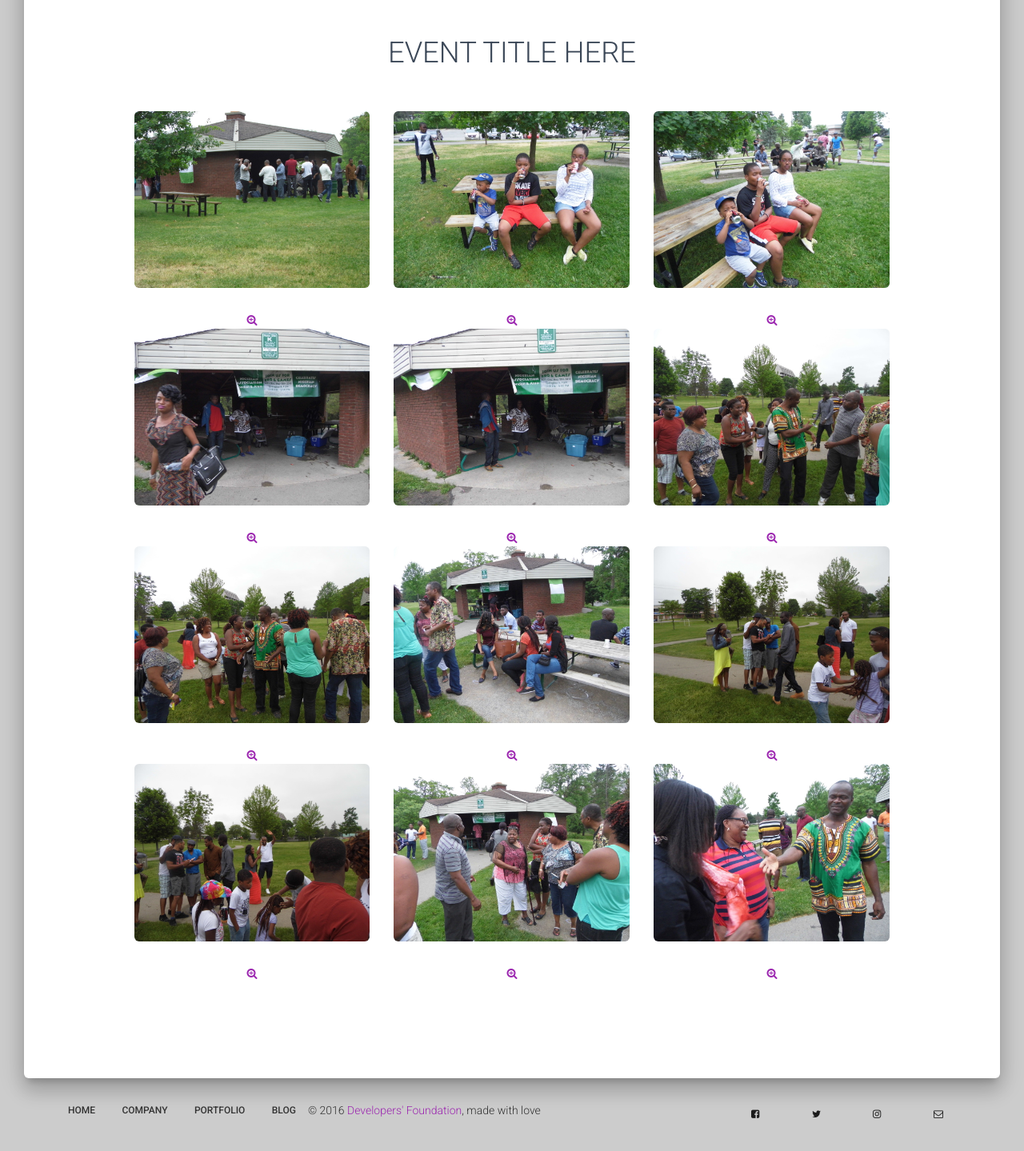
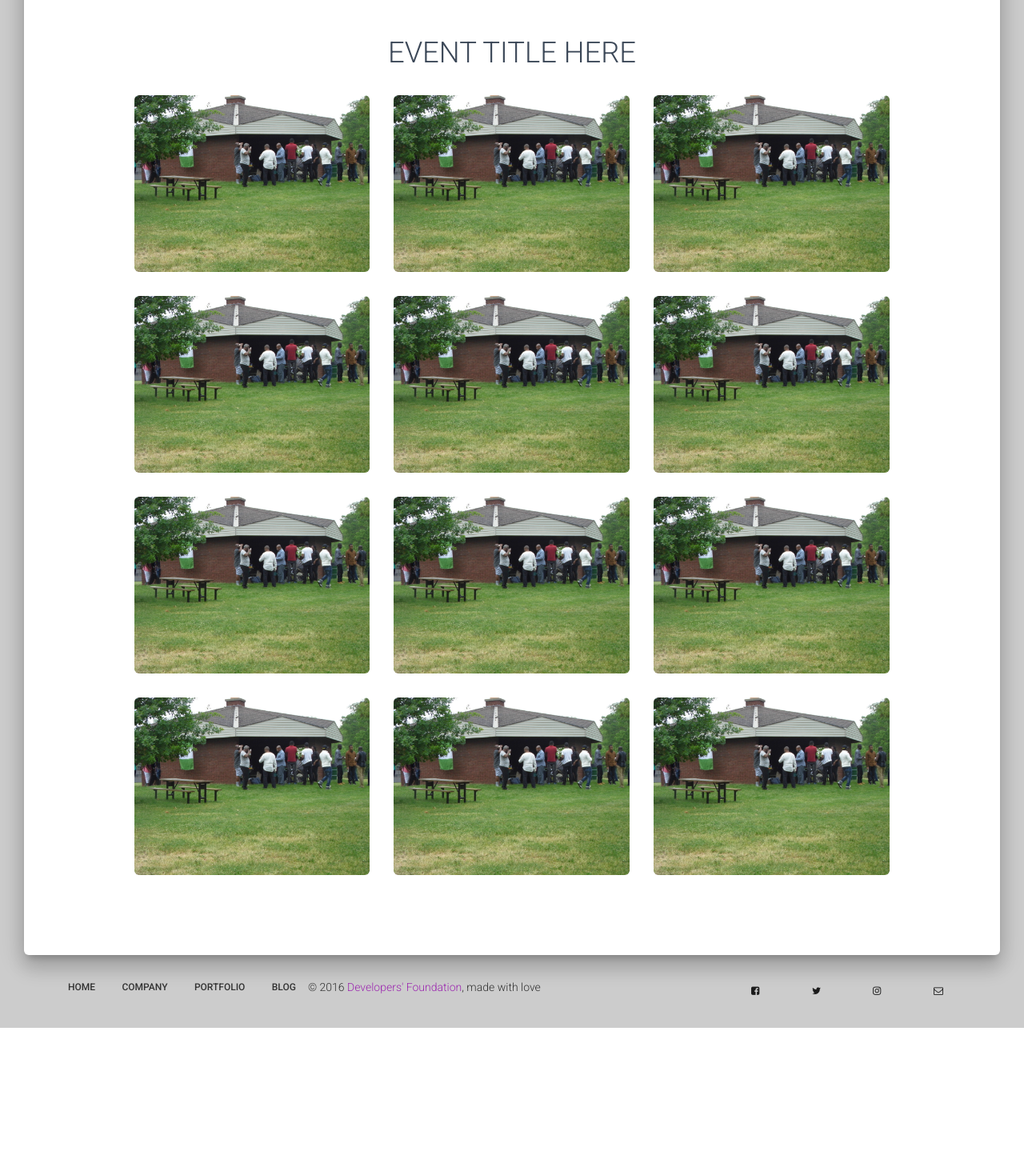
Before and after one commit to Developers-Foundation/nigerian-association, a PHP site: page /gallery.php in a window 1280 px wide. Shown: the part 301-1740 px from the top of the page at 80% size. After the commit the page ends 1586 px from the top, so only its background shows below. Run offline with PHP 8.4, Linux system fonts and the light colour scheme; some libraries are stand-ins or nearby versions.

Commit message:
Alpha Gallery Done

```diff
--- a/public_html/assets/css/material-kit.css
+++ b/public_html/assets/css/material-kit.css
@@ -3011,7 +3011,8 @@ h6, .h6 {
 }
 
 .modal-backdrop {
-    background: rgba(0, 0, 0, 0.3);
+    /*background: rgba(0, 0, 0, 0.3);*/
+    background: rgba(0, 0, 0, 1);
 }
 
 .modal .modal-dialog {
@@ -3025,6 +3026,14 @@ h6, .h6 {
 .modal .modal-header .close:hover, .modal .modal-header .close:focus {
     opacity: 1;
     color: #555555;
+}
+
+.modal.carousel-fit .modal-body {
+    padding: 0 !important;
+}
+
+.modal.carousel {
+    position: fixed;
 }
 
 .panel {
@@ -3761,24 +3770,6 @@ h2.title {
     margin: 10px auto 0;
 }
 
-.index-page .sub-brand {
-    margin-top: 15vh;
-    color: #FFFFFF;
-    text-align: center;
-}
-
-.index-page .sub-brand h1 {
-    font-size: 4em;
-    font-weight: 600;
-}
-
-.index-page .sub-brand h3 {
-    font-size: 1.2em;
-    text-transform: uppercase;
-    max-width: 600px;
-    margin: 10px auto 0;
-}
-
 .index-page .section-basic {
     padding-top: 15px;
 }
@@ -3846,6 +3837,53 @@ h2.title {
 .profile-page .gallery img {
     width: 100%;
     margin-bottom: 30px;
+}
+
+.gallery-page .sub-brand {
+    margin-top: 15vh;
+    color: #FFFFFF;
+    text-align: center;
+}
+
+.gallery-page .sub-brand h1 {
+    font-size: 4em;
+    font-weight: 600;
+}
+
+.gallery-page .sub-brand h3 {
+    font-size: 1.2em;
+    text-transform: uppercase;
+    max-width: 600px;
+    margin: 10px auto 0;
+}
+
+.gallery-page .gallery-item {
+    margin-bottom: 30px;
+}
+
+.gallery-page .gallery-item .hover-bg {
+    position: relative;
+}
+
+.gallery-page .gallery-item .hover-bg {
+    position: relative;
+}
+
+.hover-bg:hover .hover-text {
+    opacity: 1;
+}
+
+.hover-bg .hover-text {
+    position: absolute;
+    text-align: center;
+    margin: 0 auto;
+    color: #ffffff;
+    background: rgba(0,0,0,0.66);
+    padding: 25% 0;
+    height: 100%;
+    width: 100%;
+    opacity: 0;
+    transition: all 0.5s;
 }
 
 .signup-page .wrapper > .header {
--- a/public_html/gallery.html
+++ b/public_html/gallery.html
@@ -11,8 +11,8 @@
     </div>
 </div>
 
-<div class="main main-raised profile-page">
-    <div class="section profile-content">
+<div class="main main-raised">
+    <div class="section gallery-content">
         <div class="container">
             <div class="row">
                 <div class="col-md-10 col-md-offset-1 text-center">
@@ -22,71 +22,166 @@
                     <div class="gallery">
                         <div class="row">
                             <div class="col-md-4">
-                                <a href="#lb-gallery2-5" data-slide-to="0" data-toggle="modal">
+                                <div class="gallery-item">
+                                    <div class="hover-bg">
+                                        <a href="#nob-lb-gallery" data-slide-to="0" data-toggle="modal">
+                                            <div class="hover-text img-rounded">
+                                                <h4>Test</h4>
+                                                <div class="clearfix"></div>
+                                                <i class="fa fa-search-plus" aria-hidden="true"></i>
+                                            </div>
                                             <img src="assets/img/gallery/P1000850-1024x768.jpg"
                                                  class="img-responsive img-rounded">
-                                    <i class="fa fa-search-plus" aria-hidden="true"></i>
-                                </a>
-                                <a href="#lb-gallery2-5" data-slide-to="0" data-toggle="modal">
-                                    <img src="assets/img/gallery/P1000853-1024x768.jpg"
-                                         class="img-responsive img-rounded">
-                                    <i class="fa fa-search-plus" aria-hidden="true"></i>
-                                </a>
-                                <a href="#lb-gallery2-5" data-slide-to="0" data-toggle="modal">
-                                    <img src="assets/img/gallery/P1000856-1024x768.jpg"
-                                         class="img-responsive img-rounded">
-                                    <i class="fa fa-search-plus" aria-hidden="true"></i>
-                                </a>
-                                <a href="#lb-gallery2-5" data-slide-to="0" data-toggle="modal">
-                                    <img src="assets/img/gallery/P1000859-1024x768.jpg"
-                                         class="img-responsive img-rounded">
-                                    <i class="fa fa-search-plus" aria-hidden="true"></i>
                                         </a>
                                     </div>
-                            <div class="col-md-4">
-                                <a href="#lb-gallery2-5" data-slide-to="0" data-toggle="modal">
-                                    <img src="assets/img/gallery/P1000851-1024x768.jpg"
+                                </div>
+                                <div class="gallery-item">
+                                    <div class="hover-bg">
+                                        <a href="#nob-lb-gallery" data-slide-to="0" data-toggle="modal">
+                                            <div class="hover-text img-rounded">
+                                                <h4>Test</h4>
+                                                <div class="clearfix"></div>
+                                                <i class="fa fa-search-plus" aria-hidden="true"></i>
+                                            </div>
+                                            <img src="assets/img/gallery/P1000850-1024x768.jpg"
                                                  class="img-responsive img-rounded">
-                                    <i class="fa fa-search-plus" aria-hidden="true"></i>
-                                </a>
-                                <a href="#lb-gallery2-5" data-slide-to="0" data-toggle="modal">
-                                    <img src="assets/img/gallery/P1000854-1024x768.jpg"
-                                         class="img-responsive img-rounded">
-                                    <i class="fa fa-search-plus" aria-hidden="true"></i>
-                                </a>
-                                <a href="#lb-gallery2-5" data-slide-to="0" data-toggle="modal">
-                                    <img src="assets/img/gallery/P1000857-1024x768.jpg"
-                                         class="img-responsive img-rounded">
-                                    <i class="fa fa-search-plus" aria-hidden="true"></i>
-                                </a>
-                                <a href="#lb-gallery2-5" data-slide-to="0" data-toggle="modal">
-                                    <img src="assets/img/gallery/P1000860-1024x768.jpg"
-                                         class="img-responsive img-rounded">
-                                    <i class="fa fa-search-plus" aria-hidden="true"></i>
                                         </a>
                                     </div>
+                                </div>
+                                <div class="gallery-item">
+                                    <div class="hover-bg">
+                                        <a href="#nob-lb-gallery" data-slide-to="0" data-toggle="modal">
+                                            <div class="hover-text img-rounded">
+                                                <h4>Test</h4>
+                                                <div class="clearfix"></div>
+                                                <i class="fa fa-search-plus" aria-hidden="true"></i>
+                                            </div>
+                                            <img src="assets/img/gallery/P1000850-1024x768.jpg"
+                                                 class="img-responsive img-rounded">
+                                        </a>
+                                    </div>
+                                </div>
+                                <div class="gallery-item">
+                                    <div class="hover-bg">
+                                        <a href="#nob-lb-gallery" data-slide-to="0" data-toggle="modal">
+                                            <div class="hover-text img-rounded">
+                                                <h4>Test</h4>
+                                                <div class="clearfix"></div>
+                                                <i class="fa fa-search-plus" aria-hidden="true"></i>
+                                            </div>
+                                            <img src="assets/img/gallery/P1000850-1024x768.jpg"
+                                                 class="img-responsive img-rounded">
+                                        </a>
+                                    </div>
+                                </div>
+                            </div>
                             <div class="col-md-4">
-                                <a href="#lb-gallery2-5" data-slide-to="0" data-toggle="modal">
-                                    <img src="assets/img/gallery/P1000852-1024x768.jpg"
+                                <div class="gallery-item">
+                                    <div class="hover-bg">
+                                        <a href="#nob-lb-gallery" data-slide-to="0" data-toggle="modal">
+                                            <div class="hover-text img-rounded">
+                                                <h4>Test</h4>
+                                                <div class="clearfix"></div>
+                                                <i class="fa fa-search-plus" aria-hidden="true"></i>
+                                            </div>
+                                            <img src="assets/img/gallery/P1000850-1024x768.jpg"
                                                  class="img-responsive img-rounded">
+                                        </a>
+                                    </div>
+                                </div>
+                                <div class="gallery-item">
+                                    <div class="hover-bg">
+                                        <a href="#nob-lb-gallery" data-slide-to="0" data-toggle="modal">
+                                            <div class="hover-text img-rounded">
+                                                <h4>Test</h4>
+                                                <div class="clearfix"></div>
                                                 <i class="fa fa-search-plus" aria-hidden="true"></i>
+                                            </div>
+                                            <img src="assets/img/gallery/P1000850-1024x768.jpg"
+                                                 class="img-responsive img-rounded">
                                         </a>
-                                <a href="#lb-gallery2-5" data-slide-to="0" data-toggle="modal">
-                                    <img src="assets/img/gallery/P1000855-1024x768.jpg"
+                                    </div>
+                                </div>
+                                <div class="gallery-item">
+                                    <div class="hover-bg">
+                                        <a href="#nob-lb-gallery" data-slide-to="0" data-toggle="modal">
+                                            <div class="hover-text img-rounded">
+                                                <h4>Test</h4>
+                                                <div class="clearfix"></div>
+                                                <i class="fa fa-search-plus" aria-hidden="true"></i>
+                                            </div>
+                                            <img src="assets/img/gallery/P1000850-1024x768.jpg"
                                                  class="img-responsive img-rounded">
+                                        </a>
+                                    </div>
+                                </div>
+                                <div class="gallery-item">
+                                    <div class="hover-bg">
+                                        <a href="#nob-lb-gallery" data-slide-to="0" data-toggle="modal">
+                                            <div class="hover-text img-rounded">
+                                                <h4>Test</h4>
+                                                <div class="clearfix"></div>
                                                 <i class="fa fa-search-plus" aria-hidden="true"></i>
+                                            </div>
+                                            <img src="assets/img/gallery/P1000850-1024x768.jpg"
+                                                 class="img-responsive img-rounded">
                                         </a>
-                                <a href="#lb-gallery2-5" data-slide-to="0" data-toggle="modal">
-                                    <img src="assets/img/gallery/P1000858-1024x768.jpg"
+                                    </div>
+                                </div>
+                            </div>
+                            <div class="col-md-4">
+                                <div class="gallery-item">
+                                    <div class="hover-bg">
+                                        <a href="#nob-lb-gallery" data-slide-to="0" data-toggle="modal">
+                                            <div class="hover-text img-rounded">
+                                                <h4>Test</h4>
+                                                <div class="clearfix"></div>
+                                                <i class="fa fa-search-plus" aria-hidden="true"></i>
+                                            </div>
+                                            <img src="assets/img/gallery/P1000850-1024x768.jpg"
                                                  class="img-responsive img-rounded">
+                                        </a>
+                                    </div>
+                                </div>
+                                <div class="gallery-item">
+                                    <div class="hover-bg">
+                                        <a href="#nob-lb-gallery" data-slide-to="0" data-toggle="modal">
+                                            <div class="hover-text img-rounded">
+                                                <h4>Test</h4>
+                                                <div class="clearfix"></div>
                                                 <i class="fa fa-search-plus" aria-hidden="true"></i>
+                                            </div>
+                                            <img src="assets/img/gallery/P1000850-1024x768.jpg"
+                                                 class="img-responsive img-rounded">
                                         </a>
-                                <a href="#lb-gallery2-5" data-slide-to="0" data-toggle="modal"
-                                   data-target="#lb-gallery2-5">
-                                    <img src="assets/img/gallery/P1000861-1024x768.jpg"
+                                    </div>
+                                </div>
+                                <div class="gallery-item">
+                                    <div class="hover-bg">
+                                        <a href="#nob-lb-gallery" data-slide-to="0" data-toggle="modal">
+                                            <div class="hover-text img-rounded">
+                                                <h4>Test</h4>
+                                                <div class="clearfix"></div>
+                                                <i class="fa fa-search-plus" aria-hidden="true"></i>
+                                            </div>
+                                            <img src="assets/img/gallery/P1000850-1024x768.jpg"
                                                  class="img-responsive img-rounded">
+                                        </a>
+                                    </div>
+                                </div>
+                                <div class="gallery-item">
+                                    <div class="hover-bg">
+                                        <a href="#nob-lb-gallery" data-slide-to="0" data-toggle="modal">
+                                            <div class="hover-text img-rounded">
+                                                <h4>Test</h4>
+                                                <div class="clearfix"></div>
                                                 <i class="fa fa-search-plus" aria-hidden="true"></i>
+                                            </div>
+                                            <img src="assets/img/gallery/P1000850-1024x768.jpg"
+                                                 class="img-responsive img-rounded">
                                         </a>
+                                    </div>
+                                </div>
                             </div>
                         </div>
                     </div>
--- a/public_html/gallery.php
+++ b/public_html/gallery.php
@@ -7,7 +7,7 @@
  */
 
 //$page = "profile-page";
-$page = "index-page";
+$page = "gallery-page";
 include_once("header.php");
 include_once("gallery.html");
 include_once("footer.php");
```
Also changed, not shown: other parts of public_html/gallery.html (+17 -38 lines), public_html/assets/css/demo.css (+7 -22 lines), public_html/assets/js/custom.js (+6 -6 lines), public_html/index2.php (+16 -1 lines). Lines whose indentation alone changed are shown as unchanged.
